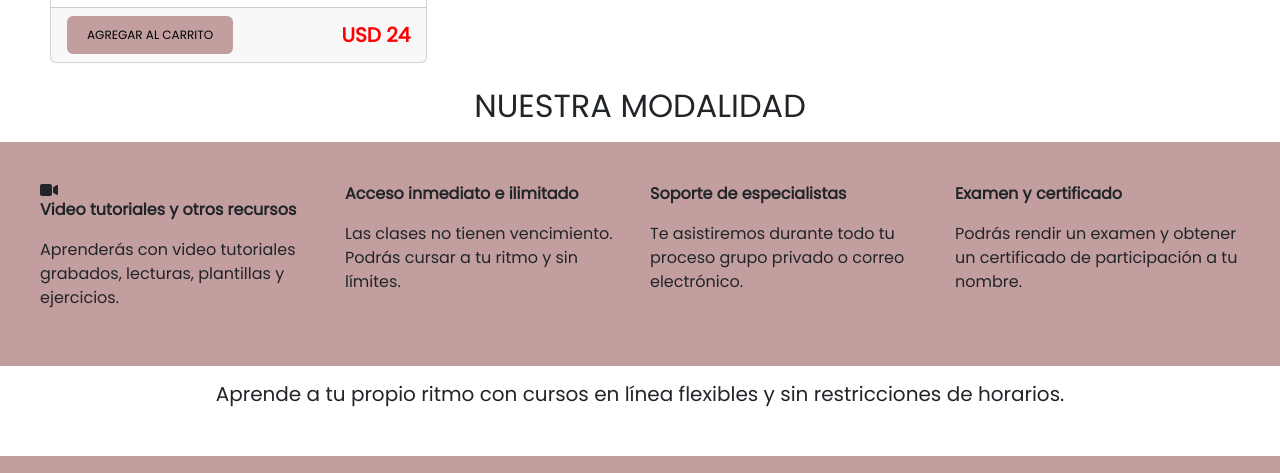
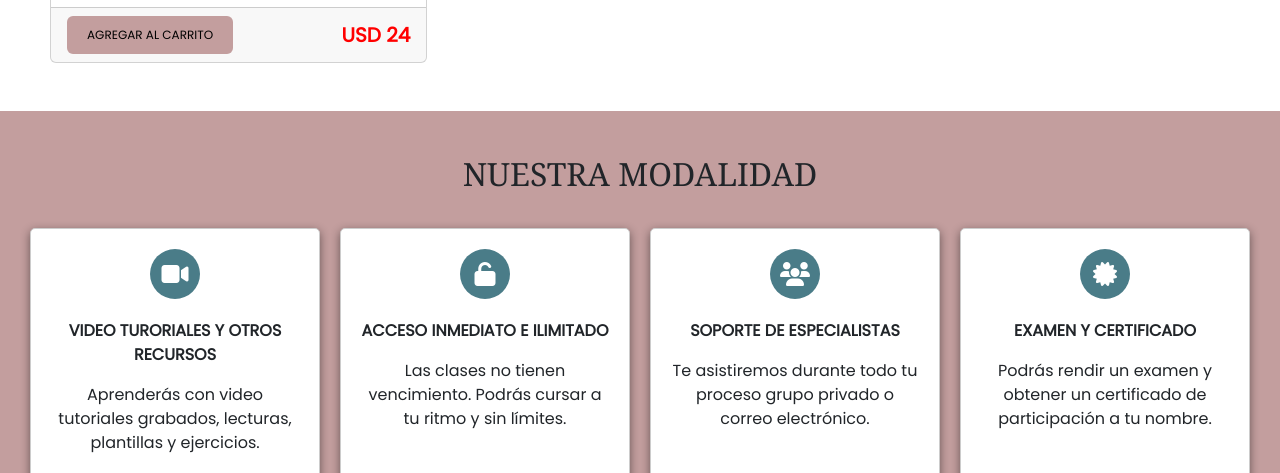
Before and after one commit to camipascu/proyectofinaldw, a plain HTML site: page pages/cursos.html in a window 1280 px wide. Shown: the part 1727-2200 px from the top of the page. Drawn offline with nearby package versions, Linux system fonts and the light colour scheme.

Commit message:
Modificaciones

```diff
--- a/pages/cursos.html
+++ b/pages/cursos.html
@@ -229,34 +229,42 @@
           </div>
         </div>
       </div>
-      <div>
-        <h2 class="mt-4 mb-3 text-center">
-          NUESTRA MODALIDAD
-        </h2>
-        <div class="contenedor-modalidad no-margin-container mt-2 mb-3">
-          <div class="subtitulo-p">
-            <i class="fa fa-video-camera"></i>
-            <p class="subtitulo">Video tutoriales y otros recursos</p>
+      <div class="modalidad-section no-margin-container mt-5 mb-5">
+        <h2 class="mt-4 mb-4 text-center titlemodalidad">NUESTRA MODALIDAD</h2>
+        <div class="contenedor-modalidad mt-3 mb-3">
+          <div class="tarjeta">
+            <div class="icono-circulo">
+              <i class="fa fa-video-camera"></i>
+            </div>
+            <p class="subtitulo">VIDEO TURORIALES Y OTROS RECURSOS</p>
             <p>Aprenderás con video tutoriales grabados, lecturas, plantillas y ejercicios.</p>
           </div>
 
-          <div class="subtitulo-p">
-            <i class="icono-arg-candado-abierto"></i>
-            <p class="subtitulo">Acceso inmediato e ilimitado</p>
+          <div class="tarjeta">
+            <div class="icono-circulo">
+              <i class="fa-solid fa-unlock"></i>
+            </div>
+            <p class="subtitulo">ACCESO INMEDIATO E ILIMITADO</p>
             <p>Las clases no tienen vencimiento. Podrás cursar a tu ritmo y sin límites.</p>
           </div>
 
-          <div class="subtitulo-p">
-            <p class="subtitulo">Soporte de especialistas</p>
+          <div class="tarjeta">
+            <div class="icono-circulo">
+              <i class="fa fa-users"></i>
+            </div>
+            <p class="subtitulo">SOPORTE DE ESPECIALISTAS</p>
             <p>Te asistiremos durante todo tu proceso grupo privado o correo electrónico.</p>
           </div>
 
-          <div class="subtitulo-p">
-            <p class="subtitulo">Examen y certificado</p>
+          <div class="tarjeta">
+            <div class="icono-circulo">
+              <i class="fa fa-certificate"></i>
+            </div>
+            <p class="subtitulo">EXAMEN Y CERTIFICADO</p>
             <p>Podrás rendir un examen y obtener un certificado de participación a tu nombre.</p>
           </div>
         </div>
-        <h5 class="text-center">Aprende a tu propio ritmo con cursos en línea flexibles y sin restricciones de horarios.</h5>
+        <h5 class="text-center mt-4 mb-3">Aprende a tu propio ritmo con cursos en línea flexibles y sin restricciones de horarios.</h5>
       </div>
       <!-- Boton flotante -->
       <div class="floating-button">
--- a/scss/_queries.scss
+++ b/scss/_queries.scss
@@ -80,7 +80,7 @@
     }
 
     .contenedor-modalidad {
-        grid-template-columns: 1fr; /* Cambia a una sola columna */
+        flex-direction: column;
     }
 
     .imgcobro img {
--- a/scss/pages/_cursos.scss
+++ b/scss/pages/_cursos.scss
@@ -16,21 +16,50 @@ span.position-absolute {
 }
 
 /* Estilos para cierre cursos*/
-.contenedor-modalidad {
-    display: grid;
-    grid-template-columns: 1fr 1fr 1fr 1fr;
-    gap: 20px;
+.modalidad-section {
+    text-align: center;
     background-color: $color-primario;
-    padding: 40px;
+    padding: 20px;
 }
 
-.subtitulo-p {
+.contenedor-modalidad {
     display: flex;
-    flex-direction: column;
+    justify-content: space-between;
+}
+
+.tarjeta {
+    flex: 1;
+    text-align: center;
+    padding: 20px;
+    border: 1px solid #ccc;
+    border-radius: 5px;
+    box-shadow: 0px 3px 10px rgba(0, 0, 0, 0.466);
+    background-color: white;
+    margin: 10px;
 }
 
 .subtitulo {
     font-weight: bold;
+}
+
+.icono-circulo {
+    display: flex;
+    align-items: center;
+    justify-content: center;
+    width: 50px;
+    height: 50px;
+    background-color: $color-secundariohover; /* Color del círculo de fondo */
+    border-radius: 50%; /* Hace que el fondo sea un círculo */
+    margin: 0 auto 20px auto;
+}
+
+.icono-circulo i {
+    font-size: 24px;
+    color: #fff; /* Color del icono */
+}
+
+.titlemodalidad{
+    font-family: Cambria, Cochin, Georgia, Times, 'Times New Roman', serif;
 }
 
 .card-body1 {
```
Also changed, not shown: pages/contacto.html (+1 -1 lines), pages/iniciosesion.html (+3 -3 lines), css/style.css, 1 other file.
